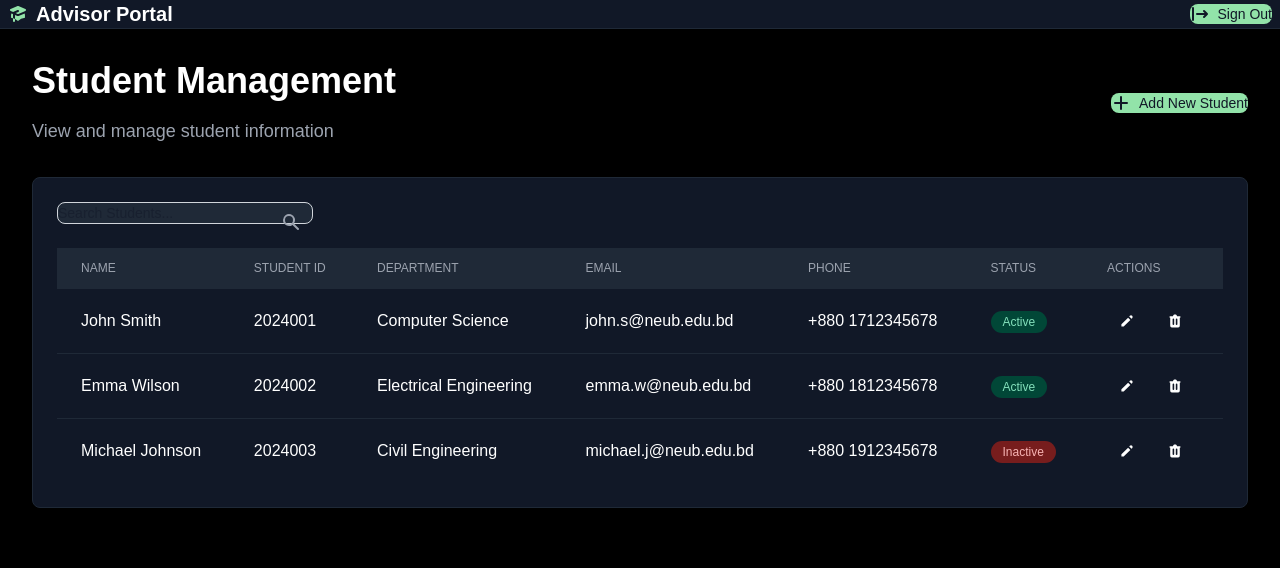
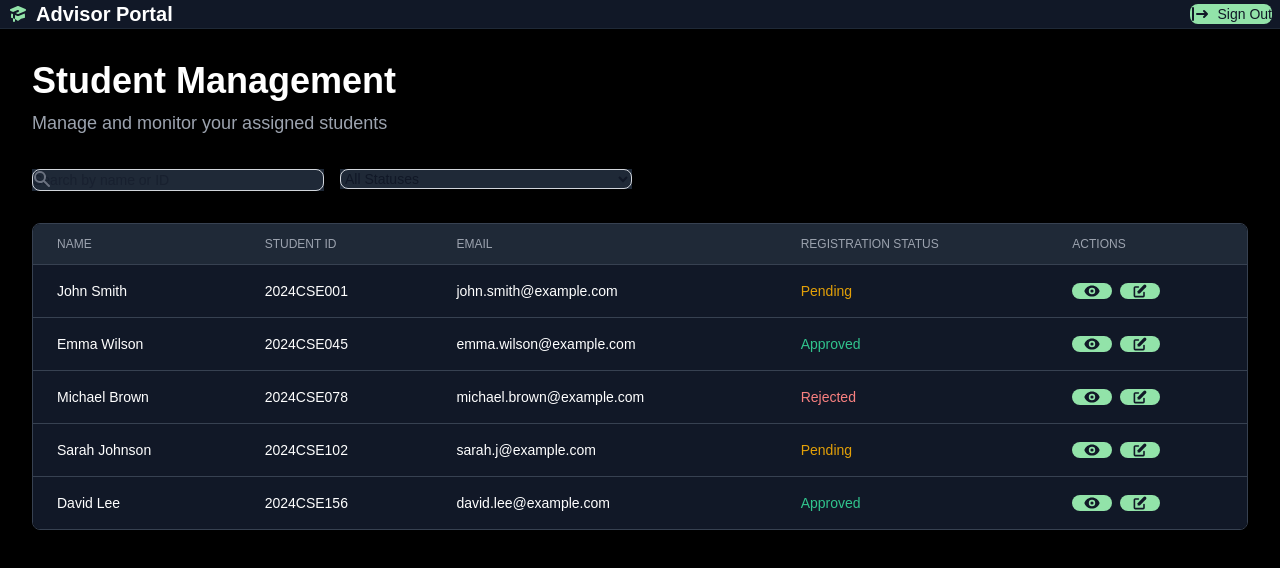
Before and after one commit to tajwone17/CourseSphere, a Next.js app: page /dashboard/student-management in a window 1280 px wide. Shown: the top 568 px of the page. Built offline with nearby package versions, Linux system fonts and the light colour scheme; sample sign-in values are in the browser's storage.

Commit message:
Refactor Student Management page: update student data structure, enhance filtering options, and improve table layout for better usability

```diff
--- a/app/(admin)/dashboard/student-management/page.tsx
+++ b/app/(admin)/dashboard/student-management/page.tsx
@@ -1,70 +1,94 @@
 "use client";
 
-import React from 'react';
-import { Button, TextInput } from "flowbite-react";
-import { HiSearch, HiPlus, HiPencil, HiTrash } from "react-icons/hi";
+import React from "react";
+import { Button, TextInput, Select } from "flowbite-react";
+import { HiSearch, HiEye, HiPencilAlt } from "react-icons/hi";
 
 export default function StudentManagement() {
-  const studentList = [
+  // Sample student data
+  const students = [
     {
       id: 1,
       name: "John Smith",
-      studentId: "2024001",
-      department: "Computer Science",
-      email: "john.s@neub.edu.bd",
-      phone: "+880 1712345678",
-      status: "Active",
+      studentId: "2024CSE001",
+      email: "john.smith@example.com",
+      registrationStatus: "Pending",
     },
     {
       id: 2,
       name: "Emma Wilson",
-      studentId: "2024002",
-      department: "Electrical Engineering",
-      email: "emma.w@neub.edu.bd",
-      phone: "+880 1812345678",
-      status: "Active",
+      studentId: "2024CSE045",
+      email: "emma.wilson@example.com",
+      registrationStatus: "Approved",
     },
     {
       id: 3,
-      name: "Michael Johnson",
-      studentId: "2024003",
-      department: "Civil Engineering",
-      email: "michael.j@neub.edu.bd",
-      phone: "+880 1912345678",
-      status: "Inactive",
+      name: "Michael Brown",
+      studentId: "2024CSE078",
+      email: "michael.brown@example.com",
+      registrationStatus: "Rejected",
+    },
+    {
+      id: 4,
+      name: "Sarah Johnson",
+      studentId: "2024CSE102",
+      email: "sarah.j@example.com",
+      registrationStatus: "Pending",
+    },
+    {
+      id: 5,
+      name: "David Lee",
+      studentId: "2024CSE156",
+      email: "david.lee@example.com",
+      registrationStatus: "Approved",
     },
   ];
 
+  const getStatusColor = (status: string) => {
+    switch (status.toLowerCase()) {
+      case "approved":
+        return "text-green-400";
+      case "rejected":
+        return "text-red-400";
+      default:
+        return "text-yellow-400";
+    }
+  };
+
   return (
     <div className="mx-auto max-w-7xl p-8">
-      <div className="mb-8 flex items-center justify-between">
-        <div>
+      {/* Title Section */}
+      <div className="mb-8">
         <h1 className="text-4xl font-bold text-white">Student Management</h1>
-          <p className="mt-4 text-lg text-gray-400">
-            View and manage student information
+        <p className="mt-2 text-lg text-gray-400">
+          Manage and monitor your assigned students
         </p>
       </div>
 
-        <Button className="flex items-center gap-2 bg-[#92e3a9] text-gray-900 transition-all duration-200 hover:bg-[#7ac892]">
-          <HiPlus className="h-5 w-5" />
-          Add New Student
-        </Button>
+      {/* Filter Section */}
+      <div className="mb-8 grid gap-4 sm:grid-cols-2 md:grid-cols-3 lg:grid-cols-4">
+        <div>
+          <TextInput
+            type="text"
+            placeholder="Search by name or ID"
+            icon={HiSearch}
+            className="border-gray-700 bg-gray-800 text-white"
+          />
+        </div>
+        <div>
+          <Select className="border-gray-700 bg-gray-800 text-white">
+            <option value="">All Statuses</option>
+            <option value="pending">Pending</option>
+            <option value="approved">Approved</option>
+            <option value="rejected">Rejected</option>
+          </Select>
         </div>
 
-      <div className="rounded-lg border border-gray-800 bg-gray-900 p-6">
-        <div className="mb-6 flex items-center justify-between">
-          <div className="relative w-64">
-            <TextInput
-              type="search"
-              placeholder="Search Students..."
-              className="rounded-lg border-gray-700 bg-gray-800 text-white placeholder-gray-400 focus:border-[#92e3a9] focus:ring-[#92e3a9]"
-            />
-            <HiSearch className="absolute right-3 top-2.5 h-5 w-5 text-gray-400" />
-          </div>
       </div>
 
-        <div className="overflow-x-auto">
-          <table className="min-w-full divide-y divide-gray-800">
+      {/* Students Table */}
+      <div className="overflow-x-auto rounded-lg border border-gray-700">
+        <table className="min-w-full divide-y divide-gray-700">
           <thead className="bg-gray-800">
             <tr>
               <th className="px-6 py-3 text-left text-xs font-medium text-gray-400 uppercase">
@@ -74,61 +98,46 @@ export default function StudentManagement() {
                 Student ID
               </th>
               <th className="px-6 py-3 text-left text-xs font-medium text-gray-400 uppercase">
-                  Department
-                </th>
-                <th className="px-6 py-3 text-left text-xs font-medium text-gray-400 uppercase">
                 Email
               </th>
               <th className="px-6 py-3 text-left text-xs font-medium text-gray-400 uppercase">
-                  Phone
-                </th>
-                <th className="px-6 py-3 text-left text-xs font-medium text-gray-400 uppercase">
-                  Status
+                Registration Status
               </th>
               <th className="px-6 py-3 text-left text-xs font-medium text-gray-400 uppercase">
                 Actions
               </th>
             </tr>
           </thead>
-            <tbody className="divide-y divide-gray-800">
-              {studentList.map((student) => (
-                <tr
-                  key={student.id}
-                  className="bg-gray-900 transition-colors hover:bg-gray-800"
-                >
-                  <td className="px-6 py-4 whitespace-nowrap text-white">
+          <tbody className="divide-y divide-gray-700 bg-gray-900">
+            {students.map((student) => (
+              <tr key={student.id} className="hover:bg-gray-800">
+                <td className="px-6 py-4 text-sm whitespace-nowrap text-white">
                   {student.name}
                 </td>
-                  <td className="px-6 py-4 whitespace-nowrap text-white">
+                <td className="px-6 py-4 text-sm whitespace-nowrap text-white">
                   {student.studentId}
                 </td>
-                  <td className="px-6 py-4 whitespace-nowrap text-white">
-                    {student.department}
-                  </td>
-                  <td className="px-6 py-4 whitespace-nowrap text-white">
+                <td className="px-6 py-4 text-sm whitespace-nowrap text-white">
                   {student.email}
                 </td>
-                  <td className="px-6 py-4 whitespace-nowrap text-white">
-                    {student.phone}
-                  </td>
-                  <td className="px-6 py-4 whitespace-nowrap">
-                    <span
-                      className={`rounded-full px-3 py-1 text-xs font-medium ${
-                        student.status === "Active"
-                          ? "bg-green-900 text-green-300"
-                          : "bg-red-900 text-red-300"
-                      }`}
-                    >
-                      {student.status}
+                <td className="px-6 py-4 text-sm whitespace-nowrap">
+                  <span className={getStatusColor(student.registrationStatus)}>
+                    {student.registrationStatus}
                   </span>
                 </td>
-                  <td className="px-6 py-4 whitespace-nowrap">
-                    <div className="flex items-center gap-2">
-                      <Button size="xs" color="warning">
-                        <HiPencil className="h-4 w-4" />
+                <td className="px-6 py-4 text-sm whitespace-nowrap">
+                  <div className="flex gap-2">
+                    <Button
+                      size="sm"
+                      className="bg-[#92e3a9] text-gray-900 hover:bg-[#7ac892]"
+                    >
+                      <HiEye className="h-4 w-4" />
                     </Button>
-                      <Button size="xs" color="failure">
-                        <HiTrash className="h-4 w-4" />
+                    <Button
+                      size="sm"
+                      className="bg-[#92e3a9] text-gray-900 hover:bg-[#7ac892]"
+                    >
+                      <HiPencilAlt className="h-4 w-4" />
                     </Button>
                   </div>
                 </td>
@@ -138,6 +147,5 @@ export default function StudentManagement() {
         </table>
       </div>
     </div>
-    </div>
   );
 }
```
Lines whose indentation alone changed are shown as unchanged.
